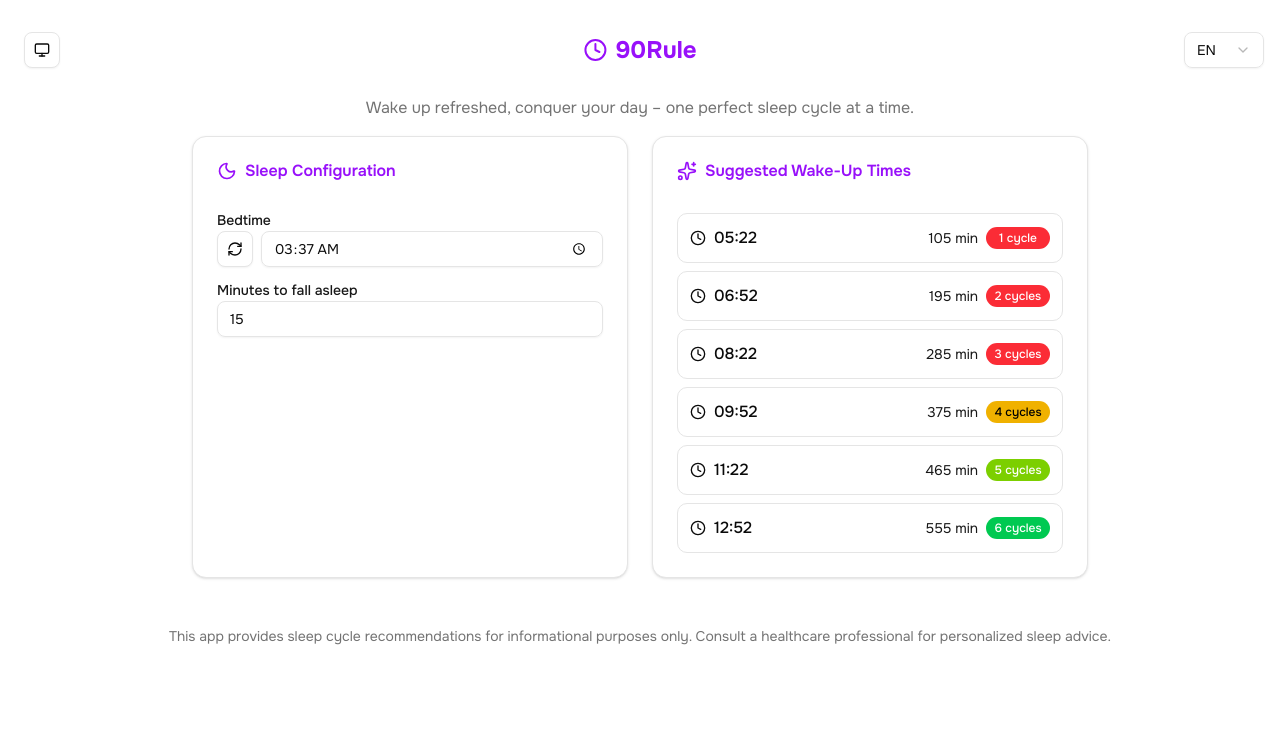
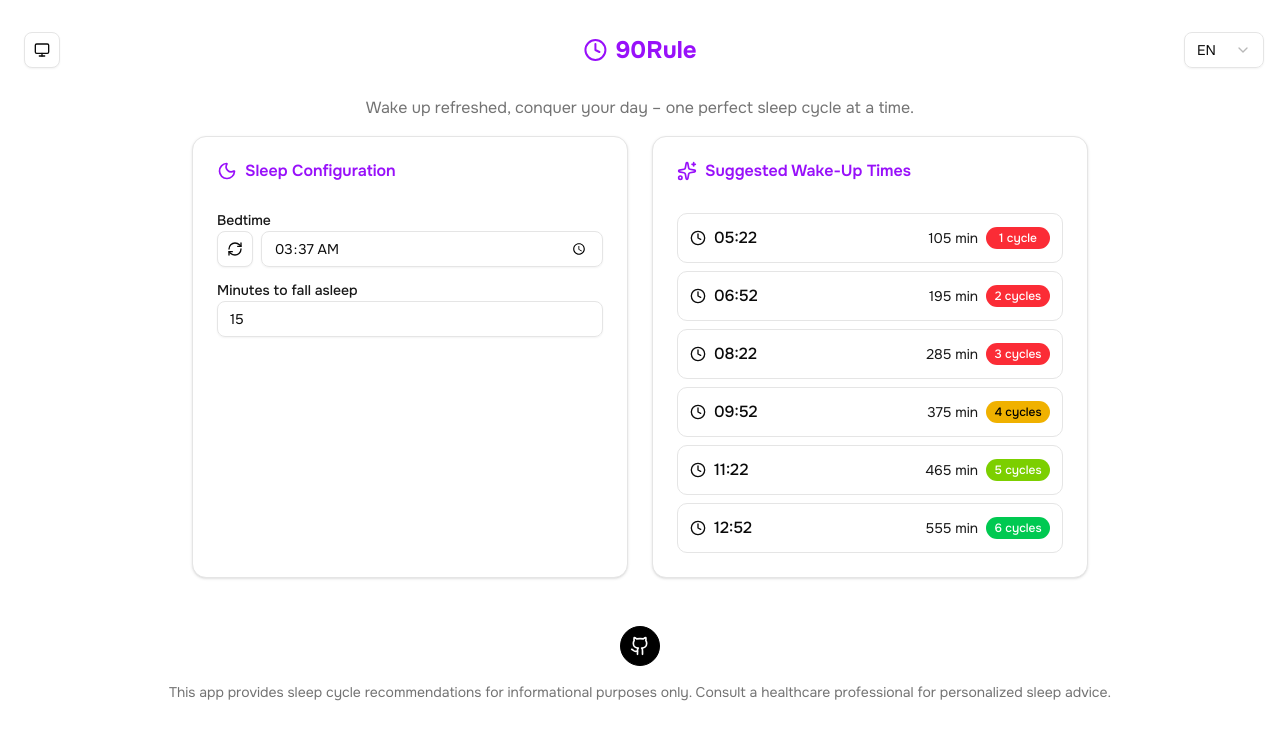
Before and after one commit to JuanLoaiza007/90rule, a Next.js app: page / in a window 1280 px wide. Shown: the top 740 px of the page. Built offline with nearby package versions, Linux system fonts and the light colour scheme.

Commit message:
chore: add github icon

```diff
--- a/app/page.jsx
+++ b/app/page.jsx
@@ -4,7 +4,7 @@ import { useState, useEffect } from "react";
 import SleepCalculator from "@/components/SleepCalculator";
 import LanguageToggle from "@/components/LanguageToggle";
 import ThemeToggle from "@/components/ThemeToggle";
-import { Clock } from "lucide-react";
+import { Clock, Github } from "lucide-react";
 import { Skeleton } from "@/components/ui/skeleton";
 import useLanguageStore from "@/lib/languageStore";
 export default function Home() {
@@ -99,6 +99,17 @@ export default function Home() {
         </div>
         <SleepCalculator />
         <div className="text-center mt-12">
+          <a
+            href="https://github.com/juanloaiza007"
+            target="_blank"
+            rel="noopener noreferrer"
+            className="inline-flex items-center justify-center w-10 h-10 border border-black rounded-full bg-black text-white"
+            aria-label="GitHub"
+          >
+            <Github className="w-5 h-5" />
+          </a>
+        </div>
+        <div className="text-center mt-4">
           <p className="text-sm text-muted-foreground">
             {translations.disclaimer}
           </p>
```
